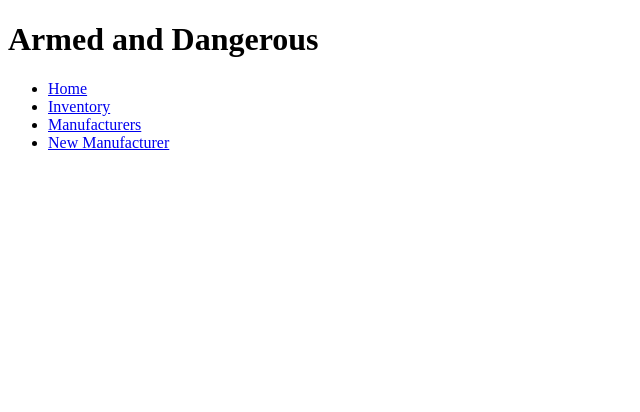
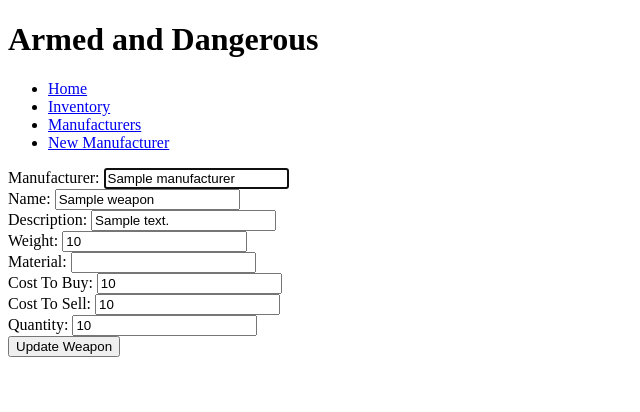
Before and after one commit to ablaney88/python_project, a Flask app: template templates/weapons/edit.html in a window 1280 px wide. Shown: the top 412 px of the page, without its empty margins (0-640 px from the left). Run offline with Flask 3, Linux system fonts and the light colour scheme; the template is opened without the code that fills it: most values are stand-ins (such as "Sample title", 1, 10 or a date in 2020).

Commit message:
another commit

```diff
--- a/templates/index.html
+++ b/templates/index.html
@@ -2,7 +2,6 @@
 
 {% block content %}
 
-home page woo
-<!-- homepage -->
+help
 
 {% endblock %}
--- a/templates/weapons/edit.html
+++ b/templates/weapons/edit.html
@@ -2,6 +2,49 @@
 
 {% block content %}
 
+<form action="/weapons/{{weapon.id}}" method="post">
+    <div>
+        <label for="manufacturer">Manufacturer:</label>
+        <input type="text" id="manufacturer" name="manufacturer" value="{{manufacturer.name}}" required autofocus>
+      </div>
+    <div>
+        <label for="name">Name:</label>
+        <input type="text" id="name" name="name" value="{{weapon.name}}" required autofocus>
+      </div>
+    <div>
+      <label for="description">Description:</label>
+      <input type="text" id="description" name="description" value="{{weapon.description}}" required autofocus>
+    </div>
+
+    <div>
+      <label for="weight">Weight:</label>
+      <input type="number" id="weight" name="weight" value="{{weapon.weight}}" required>
+    </div>
+
+    <div>
+        <label for="material">Material:</label>
+        <input type="number" id="material" name="material" value="{{weapon.material}}" required>
+      </div>
+
+      <div>
+        <label for="cost_to_buy">Cost To Buy:</label>
+        <input type="number" id="cost_to_buy" name="cost_to_buy" value="{{weapon.cost_to_buy}}" required>
+      </div>
+
+      <div>
+        <label for="cost_to_sell">Cost To Sell:</label>
+        <input type="number" id="cost_to_sell" name="cost_to_sell" value="{{weapon.cost_to_sell}}" required>
+      </div>
+
+      <div>
+        <label for="quantity">Quantity:</label>
+        <input type="number" id="quantity" name="quantity" value="{{weapon.quantity}}" required>
+      </div>
+
+
+    <button type="submit">Update Weapon</button>
+
+  </form>
 
 
 {% endblock %}
--- a/templates/weapons/index.html
+++ b/templates/weapons/index.html
@@ -20,6 +20,7 @@
         <p>{{weapon.material}}</p>
         <p>£{{weapon.cost_to_buy}}</p>
         <p>£{{weapon.cost_to_sell}}</p>
+        <p>{{weapon.quantity}}</p>
       </div>
       <div class="buttons">
 
```
Also changed, not shown: controllers/manufacturers_controller.py (+7 -0 lines), templates/weapons/edit_only_weapon.html (+47 -0 lines).
